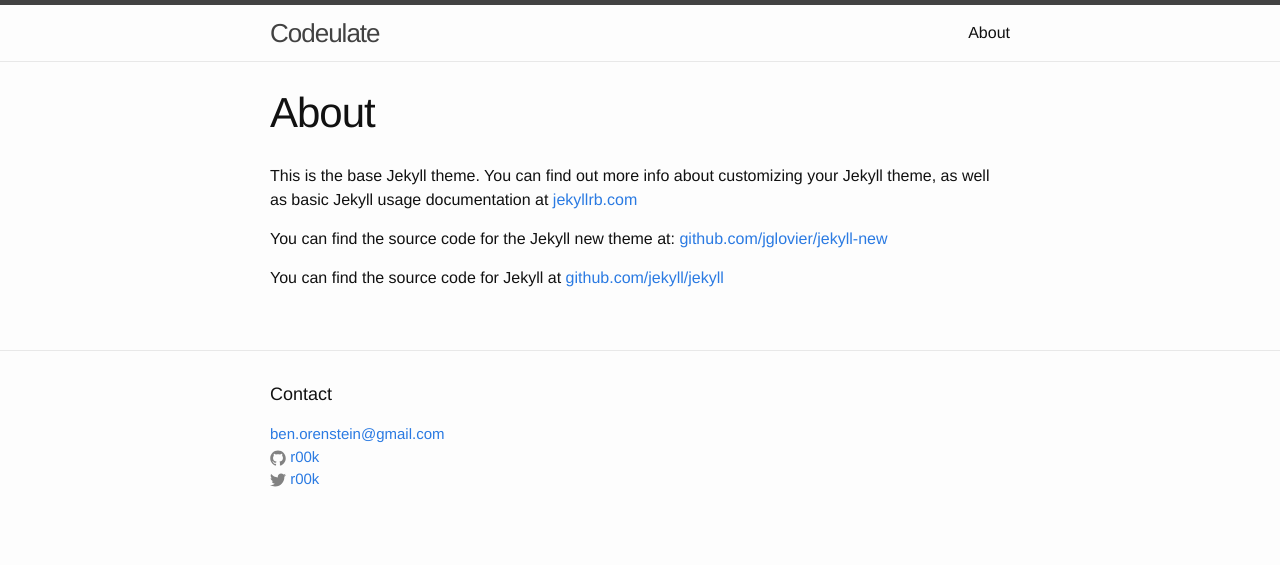
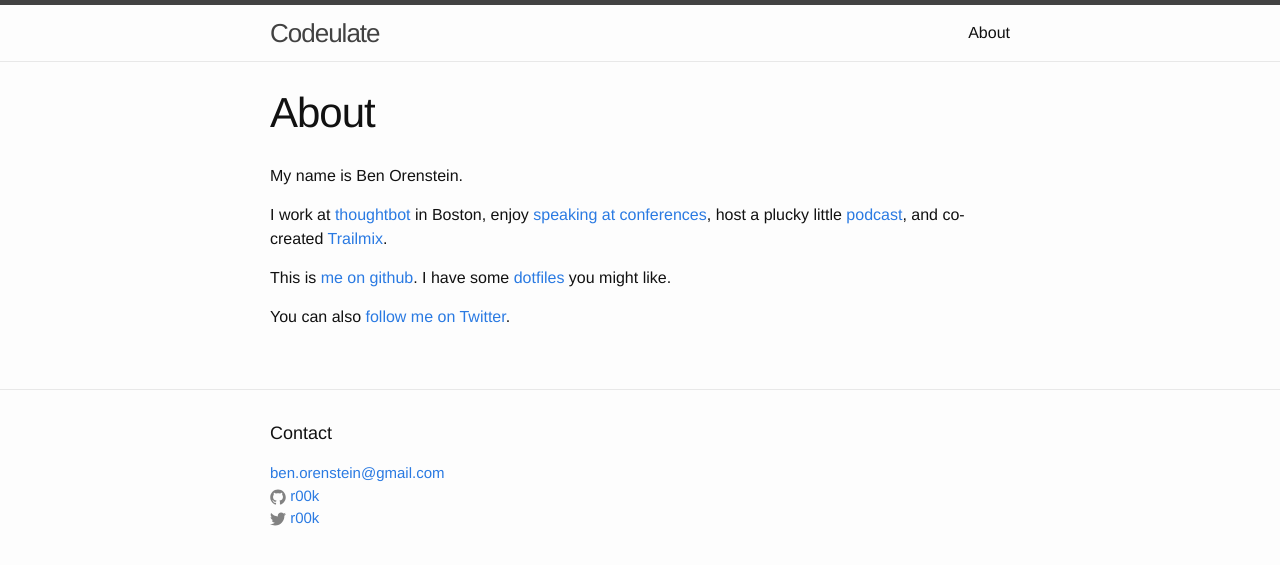
Before and after one commit to r00k/blog, a Jekyll site: the page built from about.md, in a window 1280 px wide. Shown: the top 565 px of the page. Built offline with Jekyll 4.4.1, drawn with Linux system fonts in a browser that asks for light colours.

Commit message:
About page

```diff
--- a/about.md
+++ b/about.md
@@ -4,8 +4,14 @@ title: About
 permalink: /about/
 ---
 
-This is the base Jekyll theme. You can find out more info about customizing your Jekyll theme, as well as basic Jekyll usage documentation at [jekyllrb.com](http://jekyllrb.com/)
+My name is Ben Orenstein.
 
-You can find the source code for the Jekyll new theme at: [github.com/jglovier/jekyll-new](https://github.com/jglovier/jekyll-new)
+I work at [thoughtbot](http://thoughtbot.com) in Boston, enjoy [speaking at
+conferences](http://www.confreaks.com/presenters/780-ben-orenstein), host a
+plucky little [podcast](http://giantrobots.fm), and co-created
+[Trailmix](http://www.trailmix.life).
 
-You can find the source code for Jekyll at [github.com/jekyll/jekyll](https://github.com/jekyll/jekyll)
+This is [me on github](http://github.com/r00k). I have some
+[dotfiles](http://github.com/r00k/dotfiles) you might like.
+
+You can also [follow me on Twitter](http://twitter.com/r00k).
```
